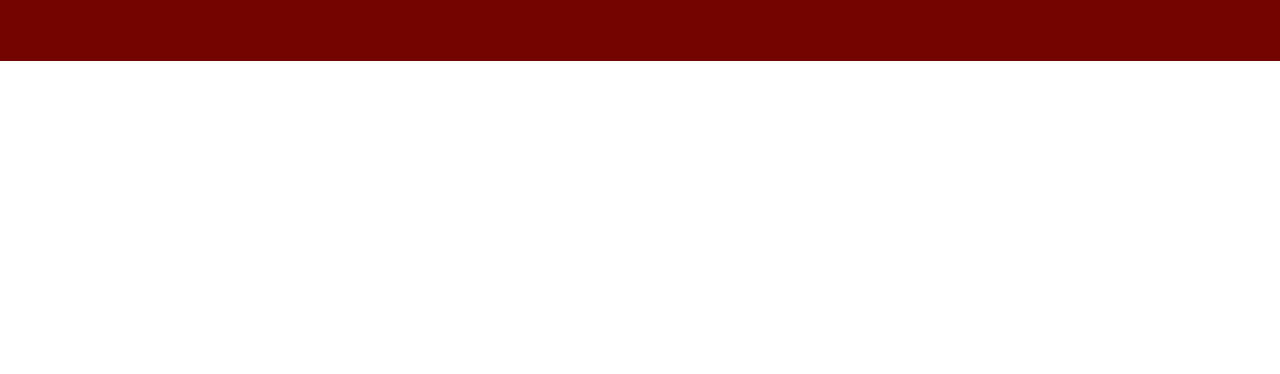
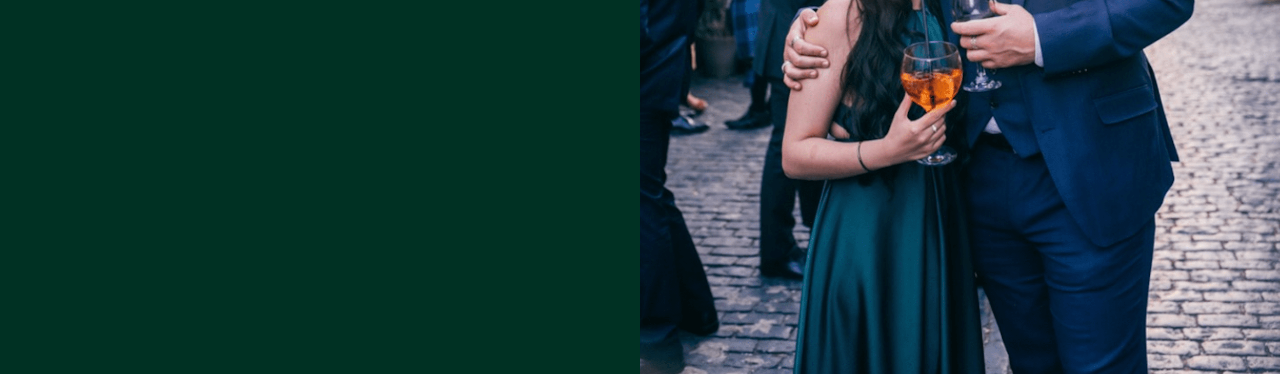
Before and after one commit to SamanthaBooth81/wedding, a website: page index.html in a window 1280 px wide. Shown: the part 452-826 px from the top of the page. Before the commit the page ends 800 px from the top, so only its background shows below. Drawn offline with nearby package versions, Linux system fonts and the light colour scheme; files whose address does not match are found by name; a web font is replaced by a local one.

Commit message:
welcome section styling

```diff
--- a/CSS/style.css
+++ b/CSS/style.css
@@ -5,15 +5,31 @@
     width: 50%;
   }
 
-/*            Welcome Message Styling                        */
-
-.homepage {
-    background: rgb(118, 13, 13);
+.textAlignCenter {
+    text-align: center;
 }
 
+/*            Center 2 Divs                       */
+
+.container{
+    display: flex;
+    margin: 0;
+}
+
+.fixed{
+    width: 200px;
+}
+.flex-item{
+    flex-grow: 1;
+}
+
+/*            Welcome Section Styling                        */
+
 #welcome {
-    background: #730400;
+    background: rgb(0, 49, 35);
+    /* background: #730400;  */
     padding: 5%;
+    width: 50%;
 }
 
 #welcome, h1{
@@ -24,6 +40,19 @@
 }
 
 .welcomeText {
-    text-align: center;
     color: rgb(248, 249, 250);
 }
+
+#welcome-container{
+    margin: 0;
+    padding: 0;
+    max-width: 100%;
+}
+
+.welcome-image {
+    width: 100%;
+    margin: 0%;
+    padding: 0%;
+    height: 700px;
+    object-fit: cover;
+}
--- a/index.html
+++ b/index.html
@@ -34,9 +34,15 @@
               </div>
             </div>
         </nav>
-        <div id="welcome">
-            <h1 class="center welcomeText">Welcome to the Wedding of Samantha & Patrick</h1>
+        <div id="welcome-container" class="container">
+          <div id="welcome" class="fixed welcome-image">
+            <h1 class="welcomeText">Welcome to the Wedding of Samantha & Patrick</h1>
+          </div>
+          <div class="flex-item">
+            <img src="/Users/samanthabooth/Desktop/WeddingWebsite/wedding/CSS/images/samandpa.png" alt="Sam and Paddy" class="welcome-image">
+          </div>
         </div>
+
     </div>
 </body>
 </html>
```
